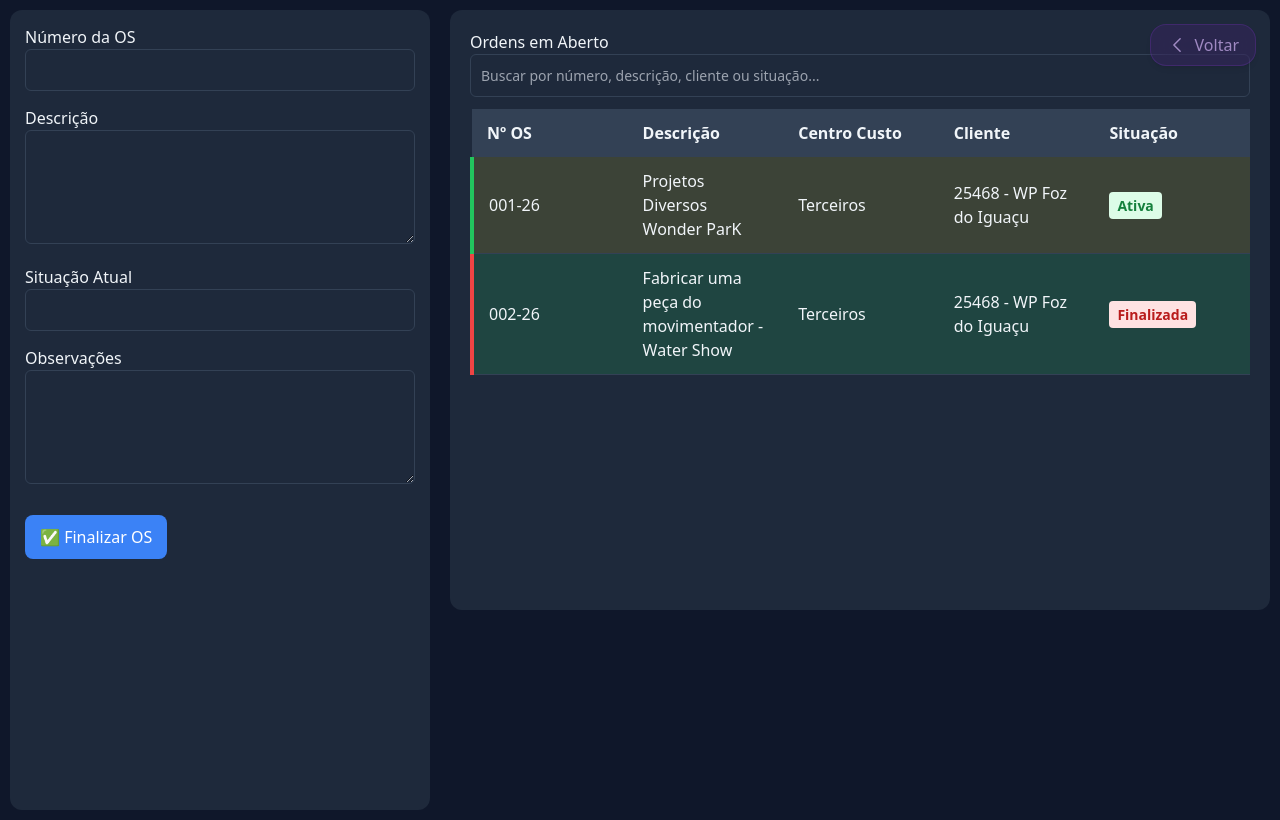
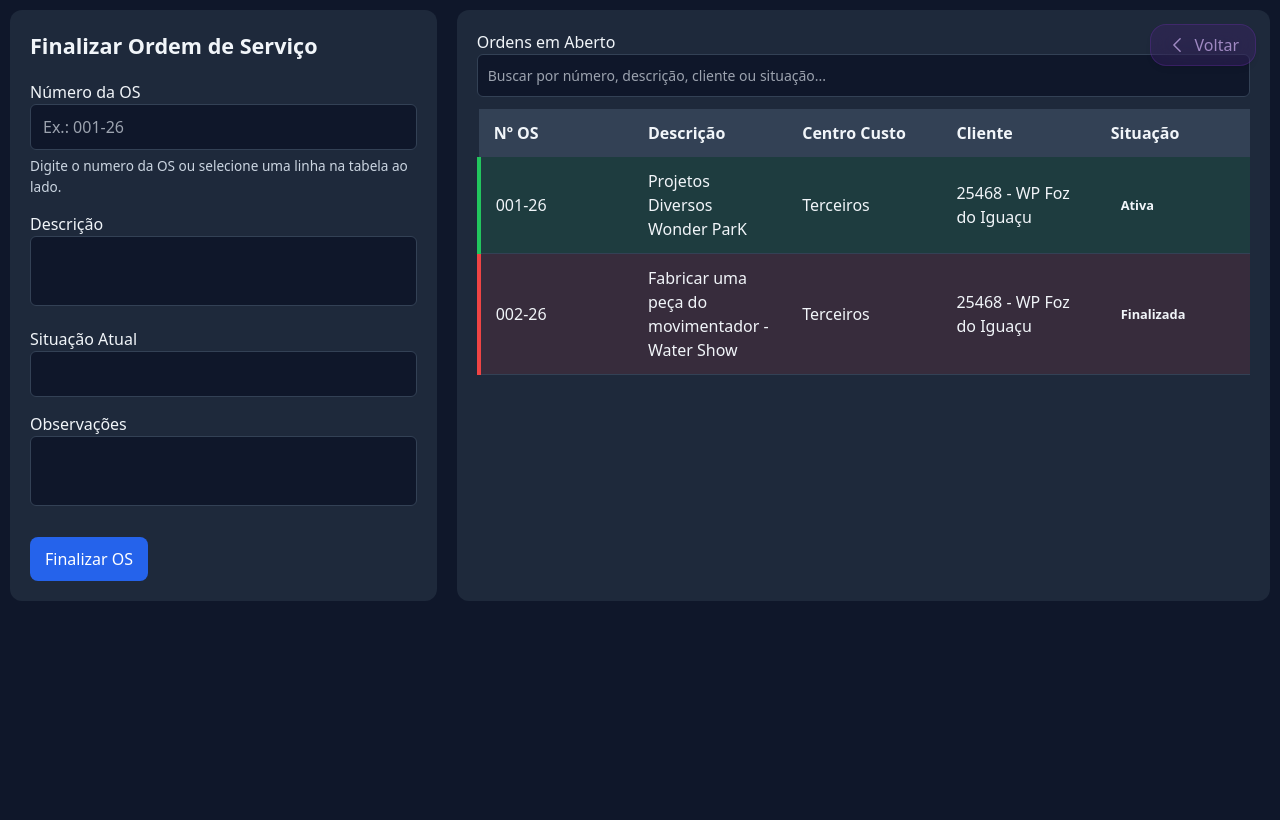
Before and after one commit to EricMoschen/gestor_os, a Django app: page /abertura_os/finalizar_os/ in a window 1280 px wide. After the commit the page ends 601 px from the top, so only its background shows below. Run offline with Django 5.2, Linux system fonts and the light colour scheme; a user stored in the database is signed in; data comes from the database, SQL or seed files in the repository; both versions use the stored data as it was after the commit; parts of the project's set-up code (start-up, migrations or seed data) failed here and were passed over; some libraries are stand-ins or nearby versions.

Commit message:
correção do finalizar OS

```diff
--- a/abertura_os/static/css/finalizar_os.css
+++ b/abertura_os/static/css/finalizar_os.css
@@ -15,15 +15,15 @@
 .panel.finalizar-os {
     flex: 1;
     background: #1e293b;
-    padding: 15px;
+    padding: 20px;
     border-radius: 12px;
     color: #f1f5f9;
-    min-height: 100vh;
+    min-height: 100%;
 }
 
 .panel.tabela-os {
     flex: 2;
-    max-height: 600px;
+    max-height: 650px;
     display: flex;
     flex-direction: column;
     background: #1e293b;
@@ -35,6 +35,12 @@
 /* ==============================================
    FORMULÁRIO
 ============================================== */
+.panel-title {
+    margin-bottom: 18px;
+    font-size: 1.35rem;
+    font-weight: 700;
+}
+
 .form-group {
     margin-bottom: 15px;
 }
@@ -43,13 +49,16 @@
 input,
 textarea {
     width: 100%;
-    padding: 8px 10px;
+    padding: 10px 12px;
     border-radius: 6px;
     border: 1px solid #334155;
-    background: #1e293b;
+    background: #0f172a;
     color: #f1f5f9;
     box-sizing: border-box;
+    resize: none;
 }
+
+
 
 .input-field:focus,
 textarea:focus {
@@ -61,35 +70,34 @@ textarea:focus {
 /* ==============================================
    BOTÕES
 ============================================== */
+.field-help {
+    display: block;
+    margin-top: 6px;
+    color: #cbd5e1;
+    font-size: 0.85rem;
+}
+
+.field-error {
+    color: #fecaca;
+    font-size: 0.9rem;
+    margin-top: 6px;
+}
+
+
 .save-btn {
-    background: #3b82f6;
+    background: #2563eb;
     color: #fff;
     padding: 10px 15px;
     border: none;
     border-radius: 8px;
     cursor: pointer;
     font-size: 1rem;
-    transition: .3s;
+    transition: .2s;
     margin-top: 10px;
 }
 
 .save-btn:hover {
-    background: #2563eb;
-}
-
-/* Botão buscar OS */
-.search-btn {
-    background: #22c55e;
-    color: #fff;
-    padding: 10px 15px;
-    border-radius: 8px;
-    border: none;
-    cursor: pointer;
-    margin-top: 8px;
-}
-
-.search-btn:hover {
-    background: #16a34a;
+    background: #1d4ed8;
 }
 
 /* ==============================================
@@ -134,23 +142,23 @@ textarea:focus {
    STATUS VISUAL
 ============================================== */
 .status-badge {
-    padding: 4px 8px;
-    border-radius: 6px;
-    font-size: 0.85rem;
-    font-weight: 600;
+    display: inline-flex;
+    align-items: center;
+    border-radius: 999px;
+    padding: 3px 10px;
+    font-size: 0.8rem;
+    font-weight: 700;
 }
 
 .status-aberta {
-    background: #3b82f6;
-}
-
-/* .status-andamento {
-    background: #22c55e;
+    background: rgba(34, 197, 94, 0.25);
+    color: #86efac;
 }
 
 .status-finalizada {
-    background: #ef4444;
-} */
+    background: rgba(239, 68, 68, 0.25);
+    color: #fca5a5;
+}
 
 /* ==============================================
    UTILITÁRIOS
@@ -193,12 +228,12 @@ textarea:focus {
 ============================================== */
 
 .os-aberta {
-    background: rgba(197, 186, 34, 0.178);
+    background: rgba(34, 197, 94, 0.12);
     border-left: 4px solid #22c55e;
 }
 
 .os-finalizada {
-    background: rgba(34, 197, 94, 0.178);
+    background: rgba(239, 68, 68, 0.12);
     border-left: 4px solid #ef4444;
 }
 
--- a/abertura_os/static/js/finalizar_os.js
+++ b/abertura_os/static/js/finalizar_os.js
@@ -11,22 +11,14 @@ document.addEventListener("DOMContentLoaded", () => {
     const erroObs = document.getElementById("erroObservacoes");
     const form = document.getElementById("finalizarForm");
     const buscarTabela = document.getElementById("buscarTabela");
+    const msgStatus = document.getElementById("statusOS");
 
-    // Elementos para mensagens e spinner
-    const msgStatus = document.getElementById("statusOS"); // div para mensagens
-    const spinner = document.getElementById("spinnerOS"); // div com spinner CSS
-
-    // =============================
-    // Estado
-    // =============================
-    let ultimoNumeroBuscado = null;
-    let controller = null;
-    let debounceTimer;
-    const cacheOS = {}; // cache de OS já buscadas
+    const cacheOS = {};
 
     // =============================
     // Funções utilitárias
     // =============================
+
     function limparCampos() {
         descricaoInput.value = "";
         situacaoInput.value = "";
@@ -34,30 +26,31 @@ document.addEventListener("DOMContentLoaded", () => {
         hiddenInput.value = "";
     }
 
+    function mostrarMensagem(texto, tipo = "info") {
+        if (!msgStatus) return;
+
+        msgStatus.textContent = texto;
+        msgStatus.className = `status-message ${tipo}`;
+
+        if (texto) {
+            msgStatus.classList.remove("hidden");
+        } else {
+            msgStatus.classList.add("hidden");
+        }
+    }
+
     function preencherCampos(data, numero) {
-        descricaoInput.value = data.descricao ?? "";
-        situacaoInput.value = data.situacao ?? "";
-        observacoesInput.value = data.observacoes ?? "";
+        descricaoInput.value = data.descricao || "";
+        situacaoInput.value = data.situacao || "";
+        observacoesInput.value = data.observacoes || "";
         hiddenInput.value = numero;
     }
 
-    function mostrarMensagem(texto, tipo = "info") {
-        if (!msgStatus) return;
-        msgStatus.textContent = texto;
-        msgStatus.className = tipo; // tipo pode ser: info, erro, sucesso
-        msgStatus.style.display = texto ? "block" : "none";
-    }
+    // =============================
+    // Carregar OS da tabela
+    // =============================
 
-    function mostrarSpinner(ativar = true) {
-        if (!spinner) return;
-        spinner.style.display = ativar ? "inline-block" : "none";
-    }
-
-    // =============================
-    // Buscar OS via fetch
-    // =============================
-    async function buscarOS(numero) {
-        numero = numero.trim();
+    function carregarDaTabela(numero) {
 
         if (!numero) {
             limparCampos();
@@ -65,109 +58,117 @@ document.addEventListener("DOMContentLoaded", () => {
             return;
         }
 
-        // evita requisição duplicada
-        if (numero === ultimoNumeroBuscado && cacheOS[numero]) {
-            preencherCampos(cacheOS[numero], numero);
-            mostrarMensagem("");
+        const os = cacheOS[numero];
+
+        if (!os) {
+            limparCampos();
+            mostrarMensagem(`OS ${numero} não encontrada na lista de ordens`, "erro");
             return;
         }
 
-        ultimoNumeroBuscado = numero;
+        preencherCampos(os, numero);
 
-        // cancela requisição anterior
-        if (controller) controller.abort();
-        controller = new AbortController();
+        if (os.situacaoCodigo === "FI") {
+            mostrarMensagem("Atenção: esta OS já está finalizada.", "aviso");
+            return;
+        }
 
-        mostrarSpinner(true);
         mostrarMensagem("");
-
-        try {
-            const url = `/relatorio/buscar-os/${encodeURIComponent(numero)}/`;
-            const response = await fetch(url, { signal: controller.signal });
-
-            if (!response.ok) {
-                limparCampos();
-                mostrarMensagem("Erro ao conectar com o servidor.", "erro");
-                mostrarSpinner(false);
-                return;
-            }
-
-            const data = await response.json();
-
-            if (data.erro) {
-                limparCampos();
-                mostrarMensagem(`OS ${numero} não encontrada.`, "erro");
-                mostrarSpinner(false);
-                return;
-            }
-
-            // salva no cache e preenche campos
-            cacheOS[numero] = data;
-            preencherCampos(data, numero);
-
-            mostrarMensagem("OS carregada com sucesso.", "sucesso");
-
-        } catch (err) {
-            if (err.name === "AbortError") return; // cancelamento normal
-            console.error("Erro ao buscar OS:", err);
-            limparCampos();
-            mostrarMensagem("Erro de rede. Tente novamente.", "erro");
-        } finally {
-            mostrarSpinner(false);
-        }
     }
 
     // =============================
-    // Auto buscar ao digitar (debounce)
+    // Carregar dados da tabela
     // =============================
-    numeroInput.addEventListener("input", () => {
-        clearTimeout(debounceTimer);
-        debounceTimer = setTimeout(() => buscarOS(numeroInput.value), 400);
+
+    document.querySelectorAll(".linha-os").forEach((row) => {
+
+        const numero = row.dataset.numero;
+
+        cacheOS[numero] = {
+            descricao: row.dataset.descricao || "",
+            situacao: row.dataset.situacao || "",
+            situacaoCodigo: row.dataset.situacaoCodigo || "",
+            observacoes: row.dataset.observacoes || ""
+        };
+
+        row.addEventListener("click", () => {
+            numeroInput.value = numero;
+            carregarDaTabela(numero);
+        });
+
     });
 
     // =============================
-    // Preencher ao clicar na tabela
+    // Buscar OS digitando número
     // =============================
-    document.querySelectorAll(".linha-os").forEach(row => {
-        row.addEventListener("click", function () {
-            const numero = this.dataset.numero;
-            const data = {
-                descricao: this.dataset.descricao,
-                situacao: this.dataset.situacao,
-                observacoes: this.dataset.observacoes ?? ""
-            };
 
-            numeroInput.value = numero;
-            preencherCampos(data, numero);
-
-            // salva no cache para não buscar novamente
-            cacheOS[numero] = data;
-            mostrarMensagem("OS carregada da tabela.", "sucesso");
-        });
+    numeroInput.addEventListener("input", () => {
+        const numero = numeroInput.value.trim();
+        carregarDaTabela(numero);
     });
 
     // =============================
-    // Validação de Observações no submit
+    // Validação do formulário
     // =============================
+
     form.addEventListener("submit", (e) => {
-        if (observacoesInput.value.trim() === "") {
+
+        const numero = numeroInput.value.trim();
+        const observacoes = observacoesInput.value.trim();
+
+        if (!numero) {
+            e.preventDefault();
+            mostrarMensagem("Informe o número da OS para finalizar.", "erro");
+            numeroInput.focus();
+            return;
+        }
+
+        if (!cacheOS[numero]) {
+            e.preventDefault();
+            mostrarMensagem("Selecione uma OS válida na tabela para finalizar.", "erro");
+            numeroInput.focus();
+            return;
+        }
+
+        if (cacheOS[numero].situacaoCodigo === "FI") {
+            e.preventDefault();
+            mostrarMensagem("Não é possível finalizar uma OS que já está finalizada.", "erro");
+            return;
+        }
+
+        if (!observacoes) {
             e.preventDefault();
             erroObs.style.display = "block";
+            mostrarMensagem("Preencha o campo de observações para continuar.", "erro");
             observacoesInput.focus();
-        } else {
-            erroObs.style.display = "none";
+            return;
         }
+
+        erroObs.style.display = "none";
+        hiddenInput.value = numero;
+
     });
 
     // =============================
-    // Filtro da tabela
+    // Busca na tabela
     // =============================
+
     buscarTabela.addEventListener("input", function () {
+
         const filtro = this.value.toLowerCase();
-        document.querySelectorAll("#tabelaOs tbody tr").forEach(linha => {
+
+        document.querySelectorAll("#tabelaOs tbody tr").forEach((linha) => {
+
             const texto = linha.innerText.toLowerCase();
-            linha.style.display = texto.includes(filtro) ? "" : "none";
+
+            if (texto.includes(filtro)) {
+                linha.style.display = "";
+            } else {
+                linha.style.display = "none";
+            }
+
         });
+
     });
 
 });
--- a/abertura_os/templates/finalizar_os/finalizar_os.html
+++ b/abertura_os/templates/finalizar_os/finalizar_os.html
@@ -7,10 +7,10 @@
 
 {% block body %}
 <div class="container">
-  <!-- Botão voltar para Dashboard -->
-  {% block button_voltar %}
+    <!-- Botão voltar para Dashboard -->
+    {% block button_voltar %}
     {% include 'components/_btn_voltar.html' %}
-  {% endblock %}
+    {% endblock %}
 
     <!-- Painel esquerdo: Finalizar OS -->
     <div class="panel finalizar-os">
@@ -18,18 +18,23 @@
         <form method="post" action="{% url 'finalizar_os' %}" id="finalizarForm">
             {% csrf_token %}
 
+            <h1 class="panel-title">Finalizar Ordem de Serviço</h1>
+
             <!-- Número da OS -->
             <div class="form-group">
                 <label for="numero_os">Número da OS</label>
-                <input type="text" id="numero_os" name="numero_os" class="input-field" required>
+                <input type="text" id="numero_os" name="numero_os" class="input-field" required autocomplete="off"
+                    placeholder="Ex.: 001-26">
+                <small class="field-help">Digite o numero da OS ou selecione uma linha na tabela ao lado.</small>
             </div>
+            <div id="statusOS" class="status-message hidden" role="status" aria-live="polite"></div>
 
             <!-- Dados da OS -->
             <div id="dados-os">
 
                 <div class="form-group">
                     <label>Descrição</label>
-                    <textarea id="descricao_os" class="input-field" readonly rows="4"></textarea>
+                    <textarea id="descricao_os" class="input-field" readonly rows="2"></textarea>
                 </div>
 
                 <div class="form-group">
@@ -40,7 +45,7 @@
                 <!-- Observações -->
                 <div class="form-group">
                     <label for="observacoes">Observações</label>
-                    <textarea name="observacoes" id="observacoes" class="input-field" rows="4" required></textarea>
+                    <textarea name="observacoes" id="observacoes" class="input-field" rows="2" required></textarea>
                     <p class="field-error" id="erroObservacoes" style="display:none;">É obrigatório informar uma
                         observação.</p>
                 </div>
@@ -52,7 +57,7 @@
                 <input type="hidden" name="numero_os_hidden" id="numero_os_hidden">
 
                 <!-- Botão finalizar -->
-                <button type="submit" class="save-btn">✅ Finalizar OS</button>
+                <button type="submit" class="save-btn">Finalizar OS</button>
 
             </div>
 
@@ -84,18 +89,15 @@
                     {% for o in ordens %}
                     <tr class="linha-os {% if o.situacao == 'FI' %}os-finalizada{% else %}os-aberta{% endif %}"
                         data-numero="{{ o.numero_os }}" data-descricao="{{ o.descricao_os }}"
-                        data-situacao="{{ o.get_situacao_display }}">
+                        data-situacao="{{ o.get_situacao_display }}" data-situacao-codigo="{{o.situacao}}"
+                        data-observacoes="{{o.observacoes|default:''}}">
                         <td>{{ o.numero_os }}</td>
                         <td>{{ o.descricao_os }}</td>
                         <td>{{ o.centro_custo.descricao }}</td>
                         <td>{{ o.cliente }}</td>
                         <td>
-                            <span class="
-    px-2 py-1 rounded text-sm font-semibold
-    {% if o.situacao == 'FI' %} bg-red-100 text-red-700
-    {% elif o.situacao == 'AB' %} bg-green-100 text-green-700
-    {% endif %}
-  ">
+                            <span
+                                class="status-badge {% if o.situacao == 'FI' %}status--finalizada{% else %}status--aberta{% endif %}">
                                 {{ o.get_situacao_display }}
                             </span>
                         </td>
--- a/abertura_os/views/finalizar_os.py
+++ b/abertura_os/views/finalizar_os.py
@@ -19,6 +19,14 @@ def finalizar_os_view(request):
             erro = "Informe a observação antes de finalizar a OS."
         else:
             try:
+                ordem = AberturaOS.objects.get(numero_os=numero_os)
+                if ordem.situacao == AberturaOS.Status.FINALIZADA:
+                    erro = f"A OS {numero_os} já está finalizada."
+                    return render(request, "finalizar_os/finalizar_os.html", {
+                        "ordens": ordens,
+                        "erro": erro
+                    })
+
                 finalizar_ordem(numero_os, observacoes)
                 return redirect("finalizar_os")
             except ObjectDoesNotExist:
--- a/cadastro/templates/cadastro_centro_custo/cadastro_centro_custo.html
+++ b/cadastro/templates/cadastro_centro_custo/cadastro_centro_custo.html
@@ -39,8 +39,8 @@
 
             <div class="form-actions">
                 <button type="submit" class="btn-primary" id="submitBtn">Cadastrar</button>
+                <button type="button" class="btn-secondary hidden" id="btnCancelarEdicao">Cancelar edição</button>
                 <button type="button" class="btn-secondary hidden" id="btnExcluir">Excluir</button>
-                <button type="button" class="btn-secondary hidden" id="btnCancelarEdicao">Cancelar edição</button>
             </div>
             <p class="form-tip" id="formTip">Clique em um centro na árvore para editar.</p>
 
--- a/dashboard/templates/dashboard.html
+++ b/dashboard/templates/dashboard.html
@@ -14,7 +14,7 @@
         <span>Olá, {{user.username}}</span>
         <a href="{% url 'logout' %}" class="logout-link">Sair</a>
     </div>
-
+    <!--
     {% if messages %}
     <div class="dashboard-messages">
         {% for message in messages %}
@@ -22,6 +22,7 @@
         {% endfor %}
     </div>
     {% endif %}
+    -->
 
     <h1 class="dashboard-title">Painel de Cadastros</h1>
 
--- a/lancamento_horas/static/js/apontamento_horas.js
+++ b/lancamento_horas/static/js/apontamento_horas.js
@@ -28,7 +28,7 @@ document.addEventListener("DOMContentLoaded", () => {
 
   const form = document.querySelector(".form");
   const iniciarBtn = form?.querySelector('button[name="acao"][value="iniciar"]');
-  const finalizarBtn = form?.querySelector('button[name="acao"]["value="finalizar"]')
+  const finalizarBtn = form?.querySelector('button[name="acao"][value="finalizar"]');
 
   if (iniciarBtn) {
     iniciarBtn.addEventListener("click", () => {
--- a/lancamento_horas/templates/apontamento_horas/apontamento_horas.html
+++ b/lancamento_horas/templates/apontamento_horas/apontamento_horas.html
@@ -67,7 +67,6 @@
         <!-- AÇÕES -->
         <div class="form__actions">
           <button type="submit" name="acao" value="iniciar" class="btn btn--success">▶️ Iniciar OS</button>
-
           <button type="submit" name="acao" value="finalizar" class="btn btn--danger">⏹️ Finalizar OS</button>
         </div>
       </form>
```
Also changed, not shown: other parts of abertura_os/static/css/finalizar_os.css (+29 -2 lines), tickets.md (+20 -11 lines), db.sqlite3.
